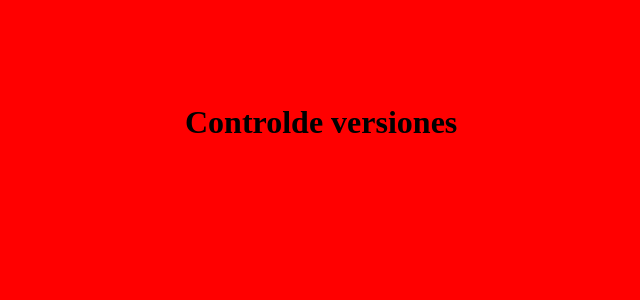
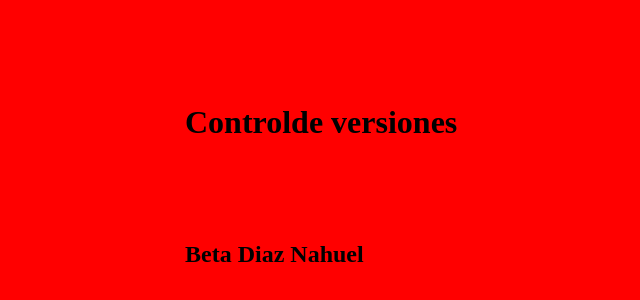
Before and after one commit to santidiviesti/TP_SO_I4_Equipo109, a plain HTML site: page index.html in a window 1280 px wide. Shown: the part 96-396 px from the top of the page, without its empty margins (115-755 px from the left). Drawn offline with Linux system fonts and the light colour scheme.

Commit message:
BETA: agrega nombre en h2 y favicon en TESTING

```diff
--- a/index.html
+++ b/index.html
@@ -11,3 +11,5 @@
 <h1>Controlde versiones</h1>
 </body>
 </html>
+<h2>Beta Diaz Nahuel</h2>
+<link rel="icon" type="image/x-icon" href="favicon.ico">
```
